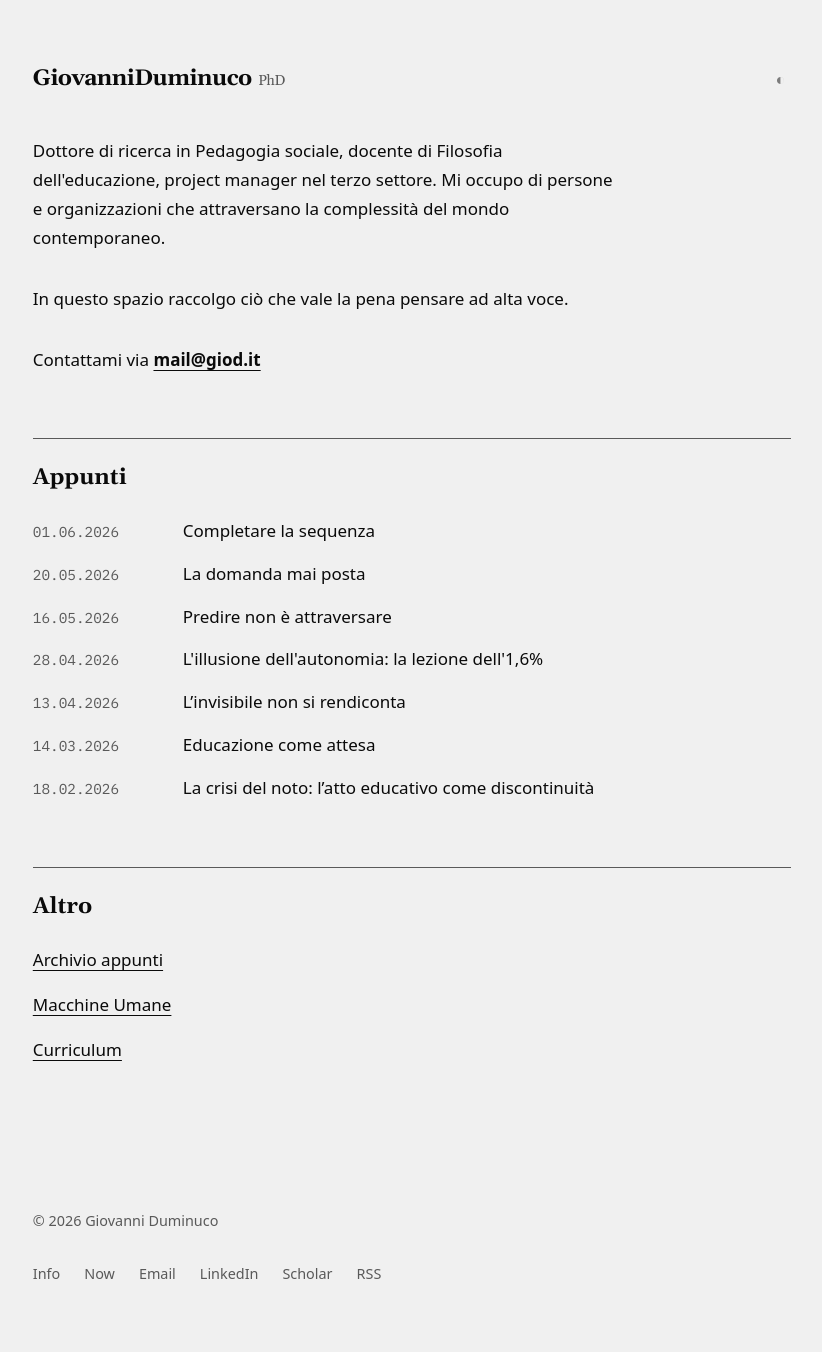
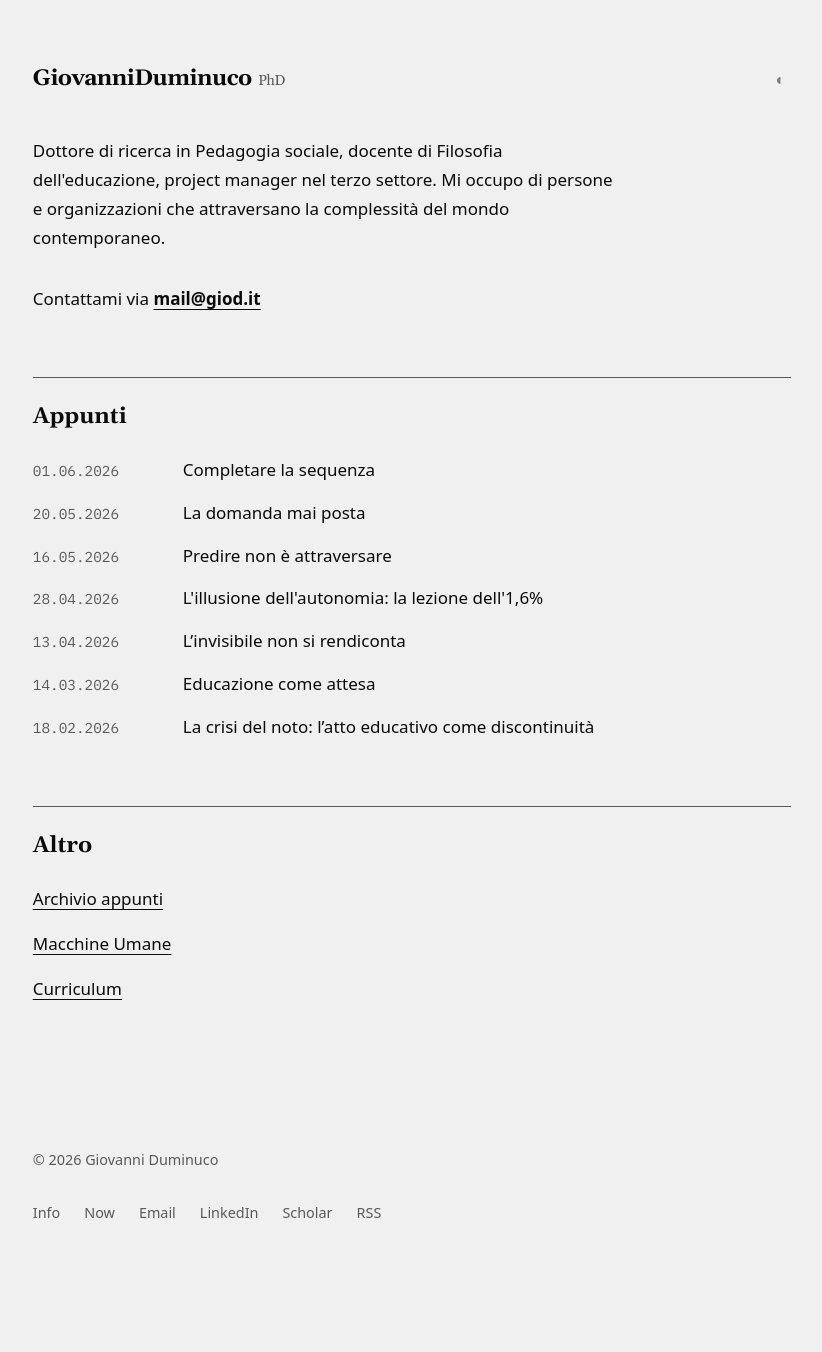
Before and after one commit to dumgio/dumgio.github.io, a Jekyll site: the page built from index.html, in a window 1280 px wide. Shown: the whole page, without its empty margins (228-1050 px from the left). Built offline with Jekyll 4.4.1, drawn with Linux system fonts in a browser that asks for light colours; comment, search, counter and statistics services are not loaded; after the commit the page ends 1291 px from its top, so only the background shows below that.

Commit message:
Rimuove riga meta-commento dalla bio in home
Co-Authored-By: Claude Sonnet 4.6 <noreply@anthropic.com>

```diff
--- a/index.html
+++ b/index.html
@@ -3,7 +3,6 @@ layout: default
 ---
 
 <p class="intro-text">Dottore di ricerca in Pedagogia sociale, docente di Filosofia dell'educazione, project manager nel terzo settore. Mi occupo di persone e organizzazioni che attraversano la complessità del mondo contemporaneo.</p>
-<p class="intro-text">In questo spazio raccolgo ciò che vale la pena pensare ad alta voce.</p>
 <p>Contattami via <strong><a href="mailto:mail@giod.it">mail@giod.it</a></strong></p>
 
 <h2>Appunti</h2>
```
